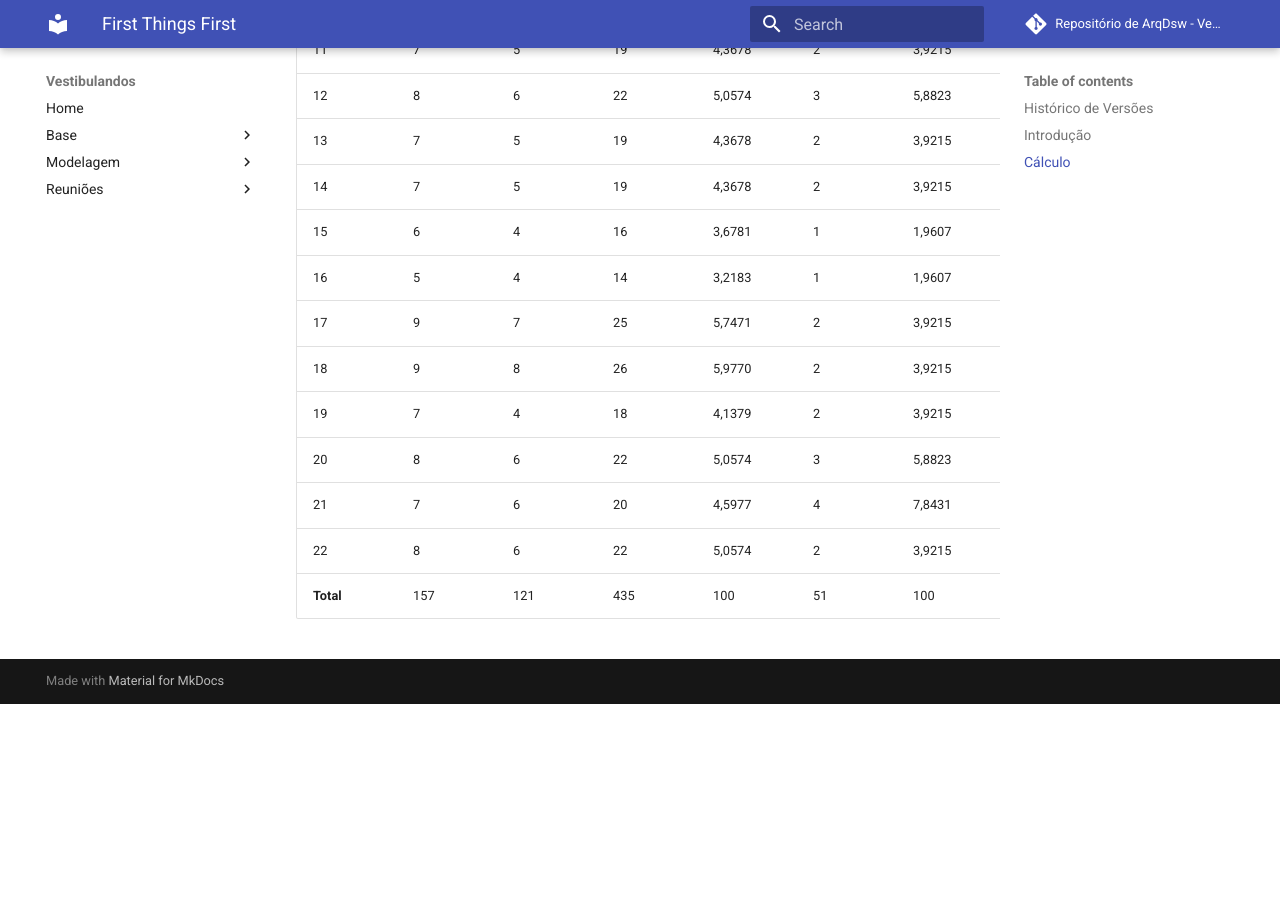
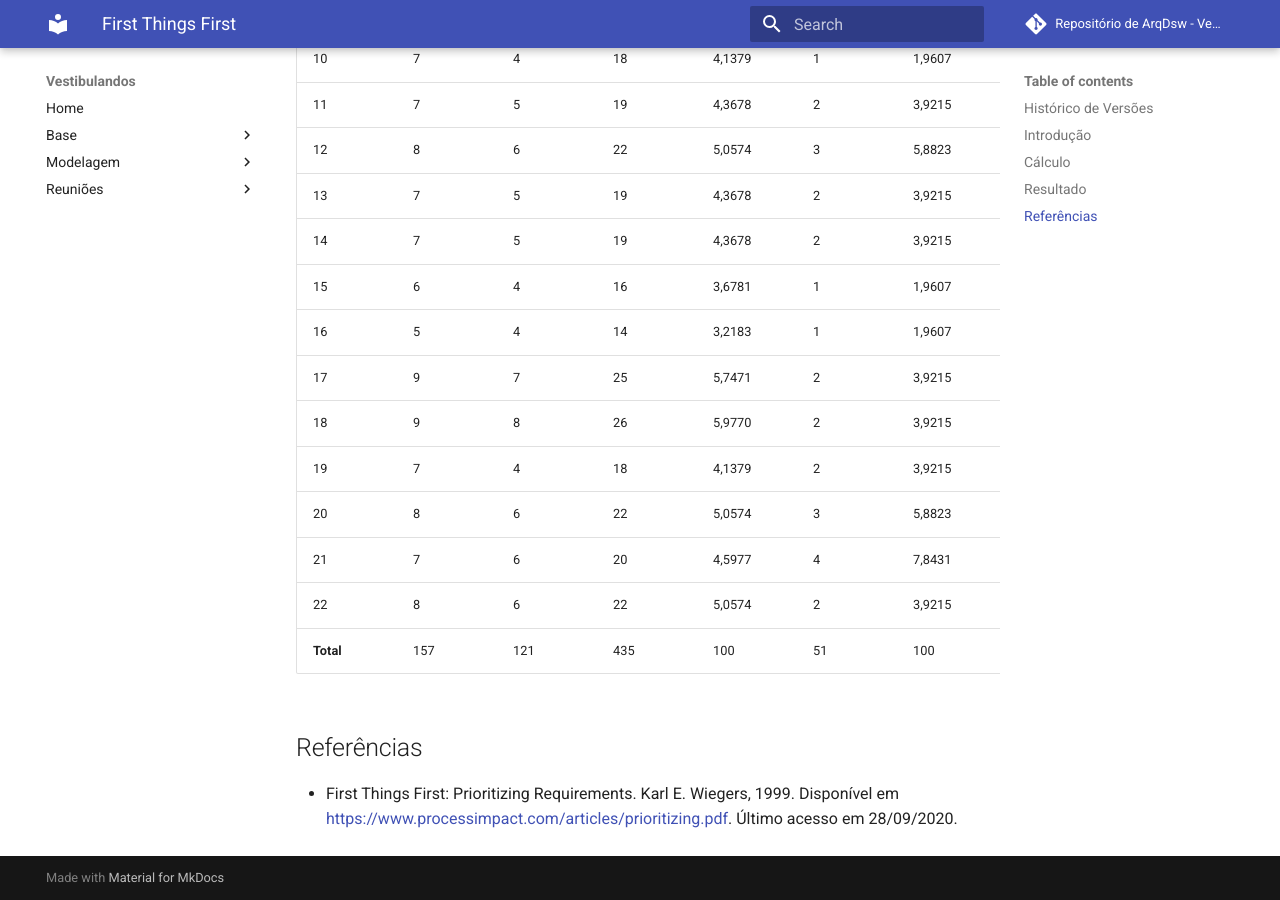
Before and after one commit to UnBArqDsw/2020.1_G4_Vestibulandos, an MkDocs documentation site: the page built from docs/base/priorizacao/first_things_first.md, in a window 1280 px wide and 900 px high, scrolled down 1405 px. Built offline with MkDocs 1.6.1 and Material for MkDocs 9.7.7, drawn with Linux system fonts in a browser that asks for light colours; comment, search, counter and statistics services are not loaded; before the commit the page ends 2109 px from its top, so only the background shows below that; some of the changed text lies outside the part shown.

Commit message:
Corrigindo cabeçalho e adicionando referência FTF

```diff
--- a/docs/base/priorizacao/first_things_first.md
+++ b/docs/base/priorizacao/first_things_first.md
@@ -23,7 +23,8 @@
 
 Cálculo da prioridade: valor(%) / (custo(%) * peso do custo relativo + risco(%) * peso do risco relativo)
 
-US #|Benefício relativo (2) |Penalidade Relativa (1) |Valor total |Valor (%) |Custo Relativo (1)|Custo (%)|Risco relativo (0.5) |Risco(%) |Prioridade|
+## Resultado
+US #|Benefício relativo |Penalidade Relativa |Valor total |Valor (%) |Custo Relativo |Custo (%)|Risco relativo |Risco(%) |Prioridade|
 |--|---|---|---|---|---|---|---|---|---|
 |01| 9| 9| 27| 6,2068| 3| 5,8823| 3| 3,7037| 0,80251869953388543|
 |02| 7| 5| 19| 4,3678| 3| 5,8823| 3| 3,7037| 0,56474208542632353|
@@ -48,3 +49,6 @@
 |21| 7| 6| 20| 4,5977| 4| 7,8431| 5| 6,1728| 0,42066883206002104|
 |22| 8| 6| 22| 5,0574| 2| 3,9215| 3| 3,7037| 0,87599054275247473|
 **Total**| 157| 121| 435| 100| 51| 100| 81| | --|
+
+## Referências
+- First Things First: Prioritizing Requirements. Karl E. Wiegers, 1999. Disponível em <https://www.processimpact.com/articles/prioritizing.pdf>. Último acesso em 28/09/2020.
```
